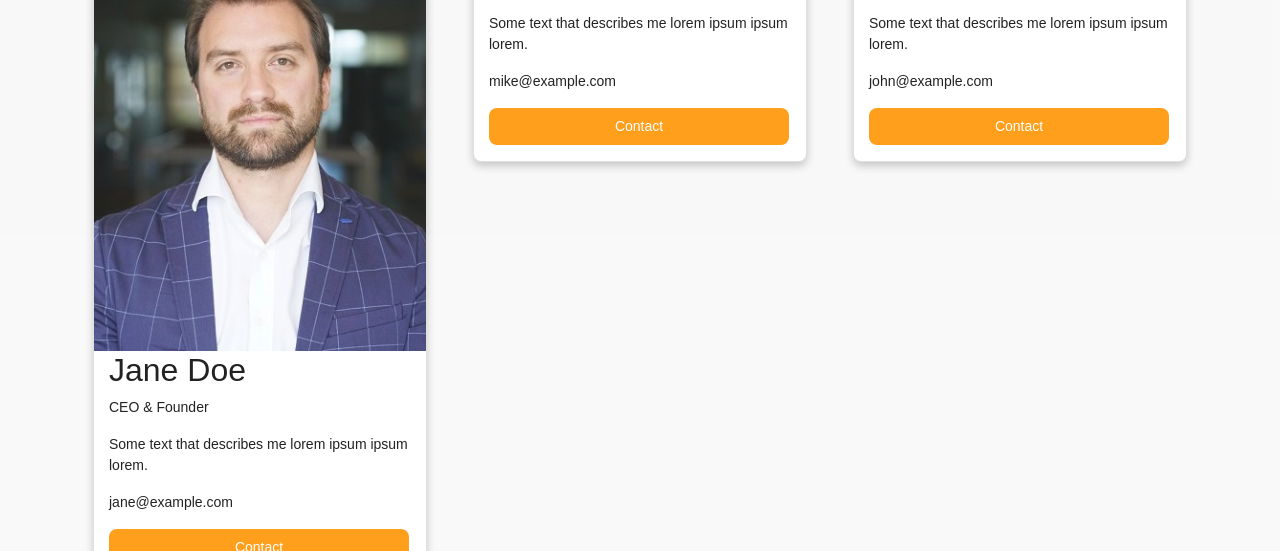
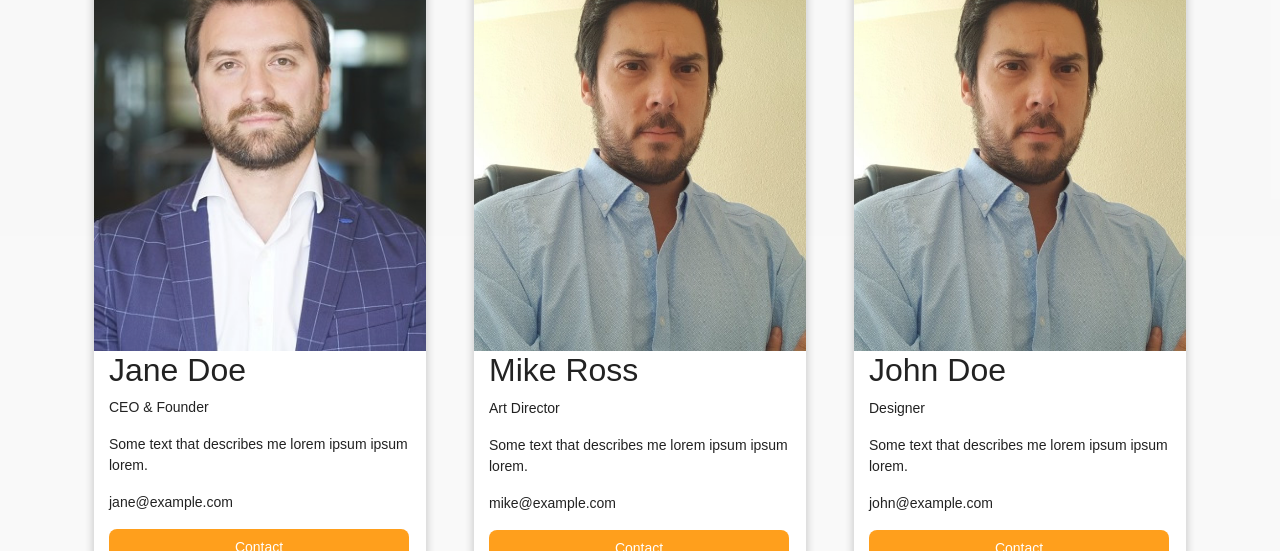
Before and after one commit to felipearan/proyecto_loftminga, a plain HTML site: page sobre_nosotros.html in a window 1280 px wide. Shown: the part 564-1115 px from the top of the page. Drawn offline with nearby package versions, Linux system fonts and the light colour scheme; the site is published under a folder, as on GitHub Pages, so addresses that start at the root find nothing.

Commit message:
fix sección nosotros

```diff
--- a/sobre_nosotros.html
+++ b/sobre_nosotros.html
@@ -71,7 +71,7 @@
 
   <div class="col-sm">
     <div class="card">
-      <img src="/fotos/nosotros/javier.jpg" alt="Mike" style="width:100%">
+      <img src="fotos/nosotros/javier.jpg" alt="Mike" style="width:100%">
       <div class="container">
         <h2>Mike Ross</h2>
         <p class="title">Art Director</p>
@@ -84,7 +84,7 @@
 
   <div class="col-sm">
     <div class="card">
-      <img src="/fotos/nosotros/javier.jpg" alt="John" style="width:100%">
+      <img src="fotos/nosotros/javier.jpg" alt="John" style="width:100%">
       <div class="container">
         <h2>John Doe</h2>
         <p class="title">Designer</p>
```
